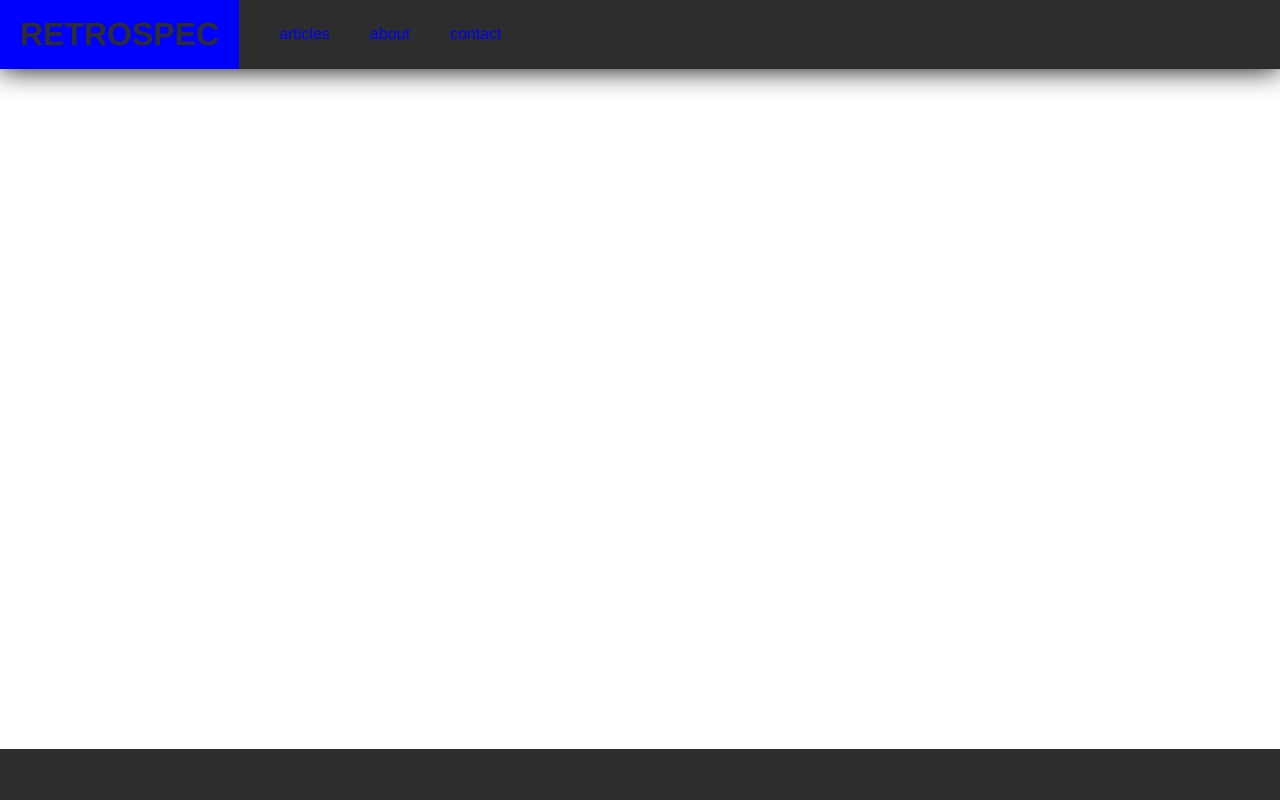
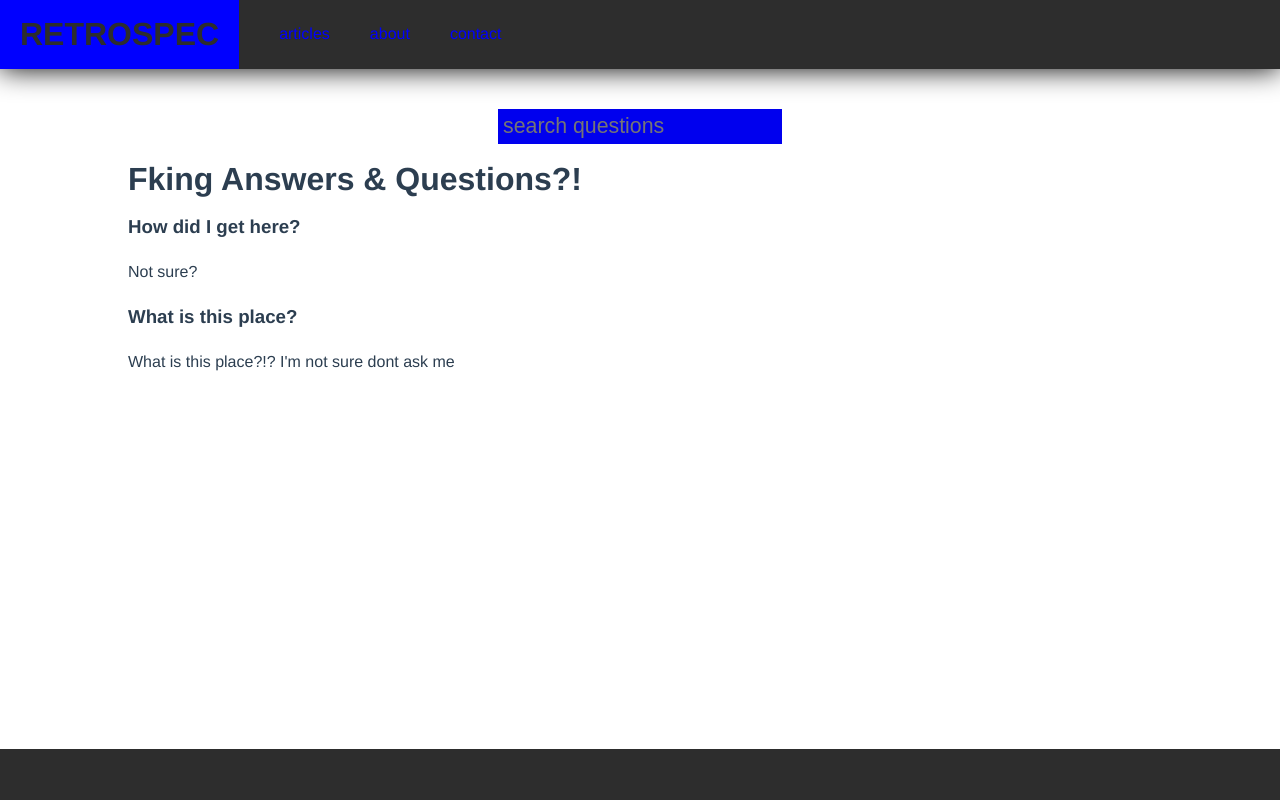
Before and after one commit to allison7860/vue-template, a Vue app: page /faq in a window 1280 px wide. Shown: the top 800 px of the page. Built offline with nearby package versions, Linux system fonts and the light colour scheme.

Commit message:
added new path

```diff
--- a/src/router/index.js
+++ b/src/router/index.js
@@ -7,7 +7,7 @@ import tag from '@/views/tag'
 import post from '@/views/post'
 import contact from '@/views/contact'
 import single from '@/views/single'
-
+import faq from '@/views/faq'
 
 
 Vue.use(Router)
@@ -52,6 +52,11 @@ export default new Router({
       path: '/contact',
       name: 'contact',
       component: contact
+    },
+    {
+      path: '/faq',
+      name: 'faq',
+      component: faq
     }
   ]
 })
--- /dev/null
+++ b/src/views/faq.vue
@@ -0,0 +1,49 @@
+<template>
+  <div class="faq">
+
+    <div class="search">
+        <input id="search" type="text" placeholder="search questions" name="search">
+
+    </div>
+
+
+
+  <h1>Fking Answers & Questions?!</h1>
+    <div class="box" v-for="item in faq">
+        <h3>{{item.question}}</h3>
+        <p>{{item.answer}}</p>
+    </div>
+
+
+
+  </div>
+</template>
+
+<script>
+export default {
+  name: 'faq',
+  data () {
+    return {
+        faq: [
+            {id: 1, question: 'How did I get here?', answer: 'Not sure?'},
+            {id:2, question: 'What is this place?', answer: 'What is this place?!? I\'m not sure dont ask me'}
+        ]
+    }
+  }
+}
+
+
+
+</script>
+
+<style scoped>
+#search {
+    display:block;
+    margin:0 auto;
+    background:#00e;
+    color:#fff;
+    font-size:16pt;
+    padding:5px;
+    border:none;
+}
+</style>
```
